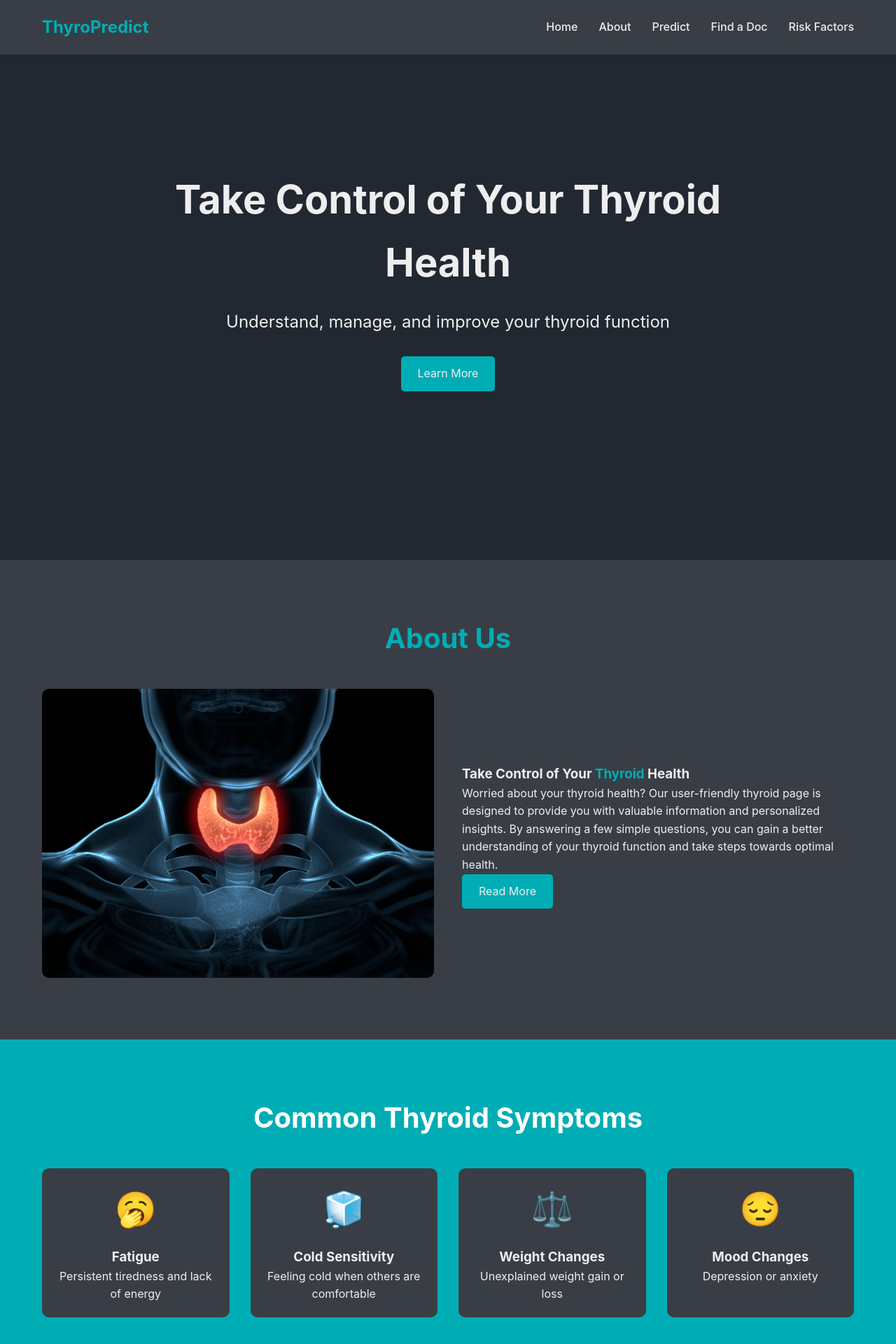
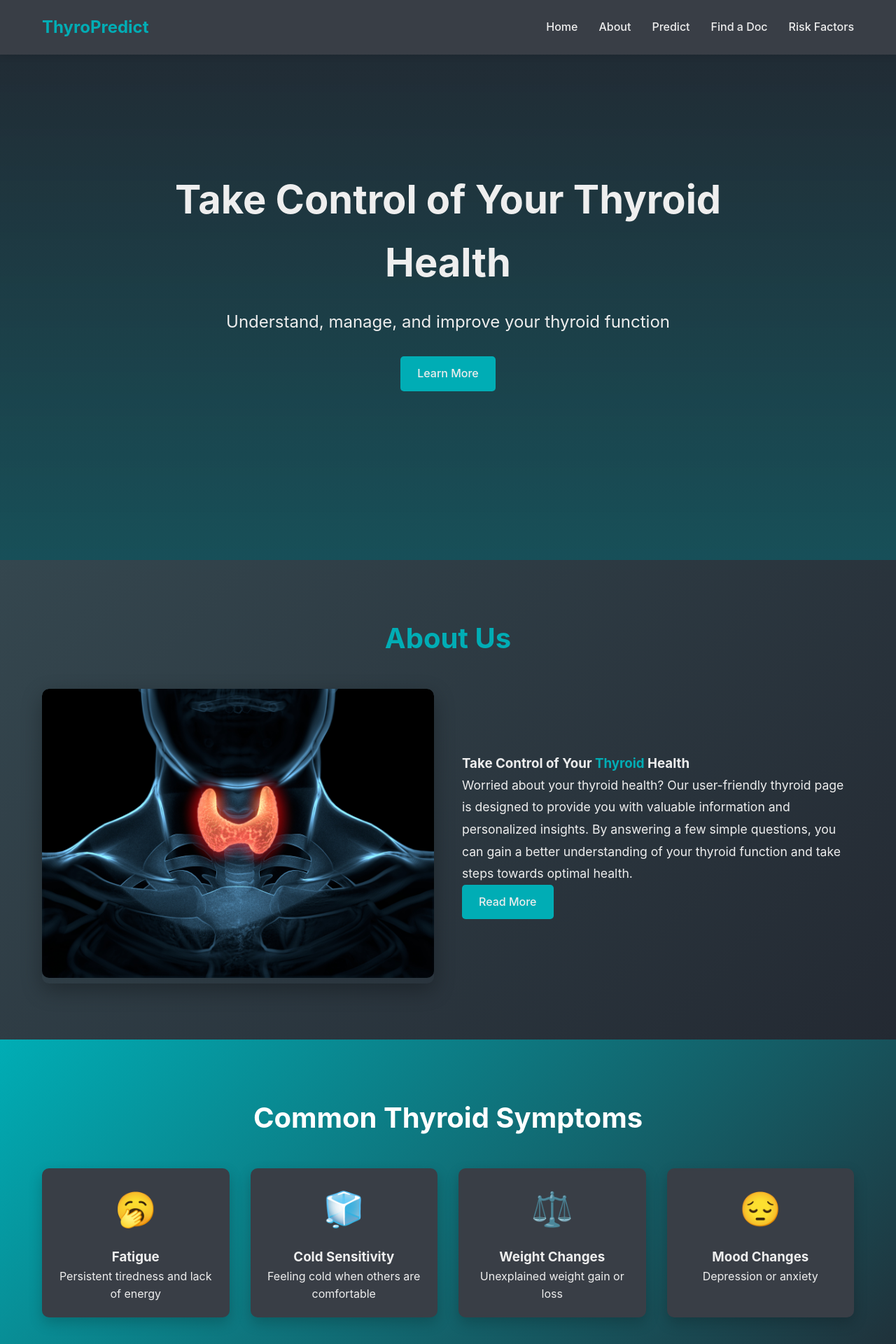
Before and after one commit to sarveshv9/Thyroid-Detection, a Flask app: page / in a window 1280 px wide. Shown: the top 1920 px of the page at 70% size. Run offline with Flask 3, Linux system fonts and the light colour scheme; parts of the project's set-up code (start-up, migrations or seed data) failed here and were passed over; some libraries are stand-ins or nearby versions.

Commit message:
Updated css

```diff
--- a/templates/home.html
+++ b/templates/home.html
@@ -4,38 +4,68 @@
     <meta charset="UTF-8">
     <meta name="viewport" content="width=device-width, initial-scale=1.0">
     <title>Thyroid Health Section</title>
-    <style>
-        :root {
+    <style>:root {
         --primary-color: #00adb5;
         --secondary-color: #393e46;
         --background-color: #222831;
         --text-color: #eeeeee;
     }
+
     * {
         margin: 0;
         padding: 0;
         box-sizing: border-box;
     }
+
     body {
         font-family: 'Inter', sans-serif;
         line-height: 1.6;
         color: var(--text-color);
         background-color: var(--background-color);
     }
+
     .container {
         max-width: 1200px;
         margin: 0 auto;
         padding: 0 20px;
     }
+
     .section {
         padding: 80px 0;
+        position: relative;
+        overflow: hidden;
+        animation: fadeInSection 1.2s ease-in-out both;
     }
+
+    .section::before {
+        content: '';
+        position: absolute;
+        inset: 0;
+        background: linear-gradient(135deg, rgba(0, 173, 181, 0.08), rgba(34, 40, 49, 0.95));
+        z-index: 1;
+        pointer-events: none;
+    }
+
+    @keyframes fadeInSection {
+        from {
+            opacity: 0;
+            transform: translateY(40px);
+        }
+        to {
+            opacity: 1;
+            transform: translateY(0);
+        }
+    }
+
     .section-title {
         font-size: 2.5rem;
         text-align: center;
         margin-bottom: 40px;
         color: var(--primary-color);
+        position: relative;
+        z-index: 2;
     }
+
     .btn {
         display: inline-block;
         padding: 12px 24px;
@@ -44,10 +74,13 @@
         text-decoration: none;
         border-radius: 5px;
         transition: background-color 0.3s ease;
+        font-weight: 500;
     }
+
     .btn:hover {
         background-color: #008c94;
     }
+
     .header {
         background-color: var(--secondary-color);
         padding: 20px 0;
@@ -57,23 +90,28 @@
         z-index: 1000;
         box-shadow: 0 2px 10px rgba(0, 0, 0, 0.1);
     }
+
     .nav {
         display: flex;
         justify-content: space-between;
         align-items: center;
     }
+
     .logo {
         font-size: 1.5rem;
         font-weight: bold;
         color: var(--primary-color);
     }
+
     .nav-list {
         display: flex;
         list-style-type: none;
     }
+
     .nav-item {
         margin-left: 30px;
     }
+
     .nav-link {
         color: var(--text-color);
         text-decoration: none;
@@ -81,6 +119,7 @@
         font-weight: 500;
         position: relative;
     }
+
     .nav-link::after {
         content: '';
         position: absolute;
@@ -91,12 +130,15 @@
         background-color: var(--primary-color);
         transition: width 0.3s ease;
     }
+
     .nav-link:hover::after {
         width: 100%;
     }
+
     .nav-link:hover {
         color: var(--primary-color);
     }
+
     .hero {
         background-image: url('https://cdn.builder.io/api/v1/image/assets/TEMP/eef0df6593a7e4b409050695e950a92d49f2f08d85b67693d09b811cc79e4c8b?placeholderIfAbsent=true&apiKey=614dc62a3efe40d8a5cdd9b4441b96ec');
         background-size: cover;
@@ -105,79 +147,161 @@
         display: flex;
         align-items: center;
         text-align: center;
+        position: relative;
     }
+
+    .hero::before {
+        content: '';
+        position: absolute;
+        inset: 0;
+        background: linear-gradient(to bottom, rgba(34, 40, 49, 0.6), rgba(0, 173, 181, 0.3));
+        z-index: 1;
+    }
+
     .hero-content {
         max-width: 800px;
         margin: 0 auto;
+        position: relative;
+        z-index: 2;
     }
+
     .hero-title {
         font-size: 3.5rem;
         margin-bottom: 20px;
     }
+
     .hero-subtitle {
         font-size: 1.5rem;
         margin-bottom: 30px;
     }
+
+    /* ABOUT SECTION */
+    /* ABOUT SECTION */
 .about {
     background-color: var(--secondary-color);
+    position: relative;
+    overflow: hidden;
+    padding: 80px 0;
+    animation: fadeInSection 1.2s ease-in-out both;
 }
+
+.about::before {
+    content: '';
+    position: absolute;
+    inset: 0;
+    background: linear-gradient(135deg, rgba(0, 173, 181, 0.08), rgba(34, 40, 49, 0.95));
+    z-index: 1;
+    pointer-events: none;
+}
+
 .about-content {
     display: flex;
+    flex-direction: row;
     align-items: center;
     justify-content: space-between;
+    gap: 40px;
+    position: relative;
+    z-index: 2;
+    flex-wrap: wrap;
 }
+
 .about-image {
     flex: 1;
-            margin-right: 40px;
+    overflow: hidden;
+    border-radius: 10px;
+    box-shadow: 0 10px 30px rgba(0, 0, 0, 0.3);
+    transition: transform 0.3s ease-in-out;
 }
+
 .about-image img {
-            max-width: 100%;
+    width: 100%;
     border-radius: 10px;
+    transition: transform 0.5s ease;
 }
+
+.about-image:hover img {
+    transform: scale(1.05);
+}
+
 .about-text {
     flex: 1;
+    color: var(--text-color);
 }
+
+.about-text h2 {
+    font-size: 2rem;
+    color: var(--primary-color);
+    margin-bottom: 20px;
+}
+
+.about-text p {
+    font-size: 1.1rem;
+    line-height: 1.8;
+    color: var(--text-color);
+}
+
+
+    /* SYMPTOMS SECTION */
     .symptoms {
         background-color: var(--primary-color);
+        position: relative;
+        overflow: hidden;
     }
+
     .symptom-grid {
         display: grid;
         grid-template-columns: repeat(auto-fit, minmax(250px, 1fr));
         gap: 30px;
+        position: relative;
+        z-index: 2;
     }
+
     .symptom-card {
         background-color: var(--secondary-color);
         border-radius: 10px;
         padding: 20px;
         text-align: center;
         transition: transform 0.3s ease;
+        box-shadow: 0 8px 20px rgba(0,0,0,0.2);
     }
+
     .symptom-card:hover {
         transform: translateY(-5px);
     }
+
     .symptom-icon {
         font-size: 3rem;
         margin-bottom: 15px;
     }
+
+    /* CONTACT SECTION */
     .contact {
         background-color: var(--secondary-color);
+        position: relative;
+        overflow: hidden;
     }
+
     .contact-form {
         max-width: 600px;
         margin: 0 auto;
         background-color: var(--background-color);
         padding: 40px;
         border-radius: 10px;
-            box-shadow: 0 5px 15px rgba(0, 0, 0, 0.1);
+        box-shadow: 0 5px 15px rgba(0, 0, 0, 0.3);
+        position: relative;
+        z-index: 2;
     }
+
     .form-group {
         margin-bottom: 20px;
     }
+
     .form-label {
         display: block;
         margin-bottom: 5px;
         font-weight: 500;
     }
+
     .form-input,
     .form-textarea {
         width: 100%;
@@ -188,86 +312,112 @@
         border-radius: 5px;
         transition: border-color 0.3s ease;
     }
+
     .form-input:focus,
     .form-textarea:focus {
         outline: none;
         border-color: #008c94;
     }
+
     .form-textarea {
         height: 150px;
         resize: vertical;
     }
-        .footer {
-            background-color: var(--secondary-color);
-            text-align: center;
-            padding: 20px 0;
-        }
+
     .contact-info {
         display: flex;
         justify-content: space-between;
         margin-top: 40px;
+        position: relative;
+        z-index: 2;
     }
+
     .contact-item {
         display: flex;
         align-items: center;
     }
+
     .contact-icon {
         font-size: 1.5rem;
         margin-right: 10px;
         color: var(--primary-color);
     }
+
     .sitemap {
         display: flex;
         justify-content: space-between;
         margin-top: 40px;
+        position: relative;
+        z-index: 2;
     }
+
     .sitemap-column {
         flex: 1;
     }
+
     .sitemap-title {
         font-size: 1.2rem;
         font-weight: bold;
         margin-bottom: 15px;
         color: var(--primary-color);
     }
+
     .sitemap-list {
         list-style-type: none;
     }
+
     .sitemap-item {
         margin-bottom: 10px;
     }
+
     .sitemap-link {
         color: var(--text-color);
         text-decoration: none;
         transition: color 0.3s ease;
     }
+
     .sitemap-link:hover {
         color: var(--primary-color);
     }
+
+    .footer {
+        background-color: var(--secondary-color);
+        text-align: center;
+        padding: 20px 0;
+    }
+
+    /* RESPONSIVE */
     @media screen and (max-width: 768px) {
         .about-content {
             flex-direction: column;
         }
+
         .about-image {
             margin-right: 0;
             margin-bottom: 20px;
         }
+
         .symptom-grid {
             grid-template-columns: 1fr;
         }
+
         .nav-list {
             display: none;
         }
+
         .contact-info {
             flex-direction: column;
             align-items: flex-start;
         }
+
         .contact-item {
             margin-bottom: 20px;
         }
+
         .sitemap {
             flex-direction: column;
         }
+
         .sitemap-column {
             margin-bottom: 30px;
         }
```
Also changed, not shown: static/css/aboutus.css (+10 -9 lines), static/css/index.css (+8 -4 lines). Lines whose indentation alone changed are shown as unchanged.
